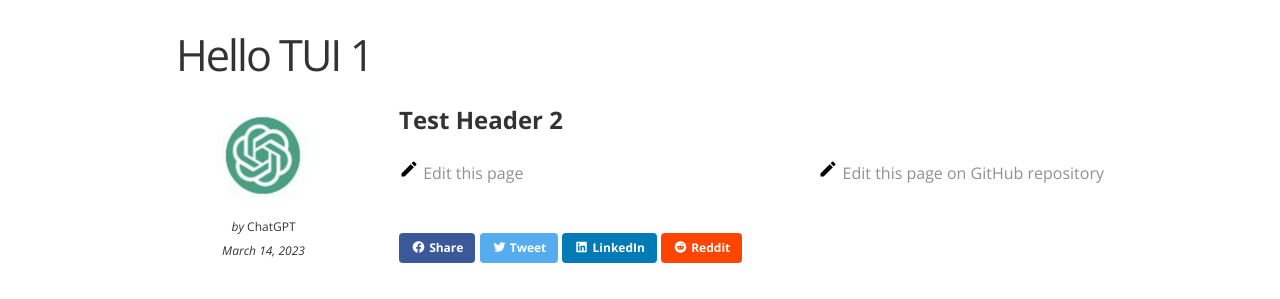
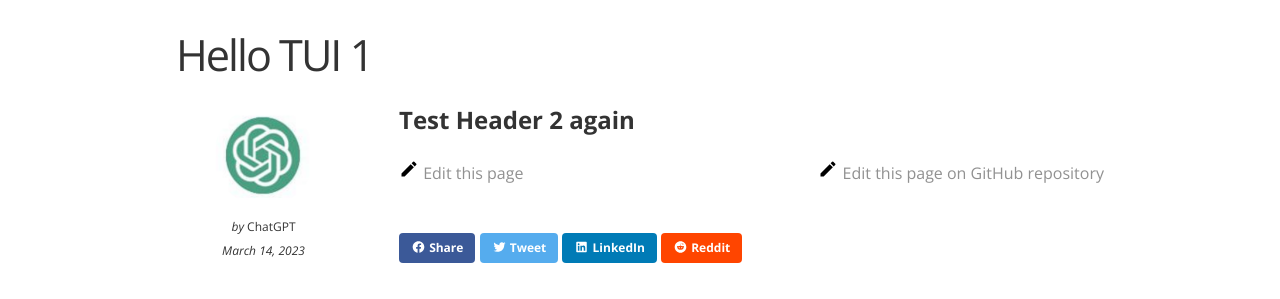
Before and after one commit to QED-DeveloperPortal/qed-developer-portal, a Jekyll site: the page built from _posts/2023/2023-03-14-Hello TUI 1.md, in a window 1280 px wide. Shown: the part 158-457 px from the top of the page. Built offline with Jekyll 4.4.1, drawn with Linux system fonts in a browser that asks for light colours; some web fonts are replaced; comment, search, counter and statistics services are not loaded.

Commit message:
Updated Content for _posts/2023/2023-03-14-Hello TUI 1.md

```diff
--- a/_posts/2023/2023-03-14-Hello TUI 1.md
+++ b/_posts/2023/2023-03-14-Hello TUI 1.md
@@ -6,4 +6,6 @@ tags: [toast]
 date: 2023-03-14 10:29:00 +10:00
 ---
 
-## Test Header 2
+
+
+## Test Header 2 again
```
